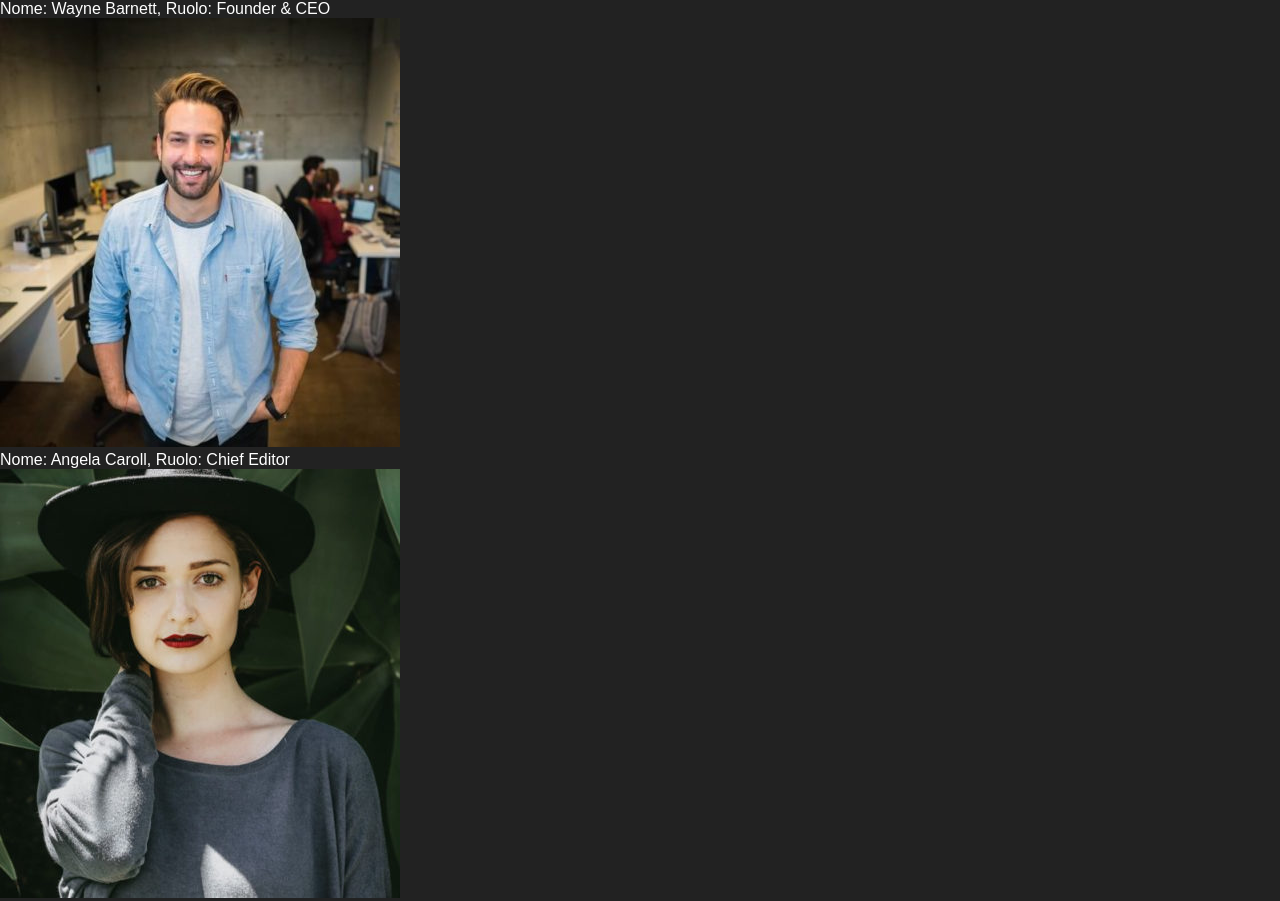
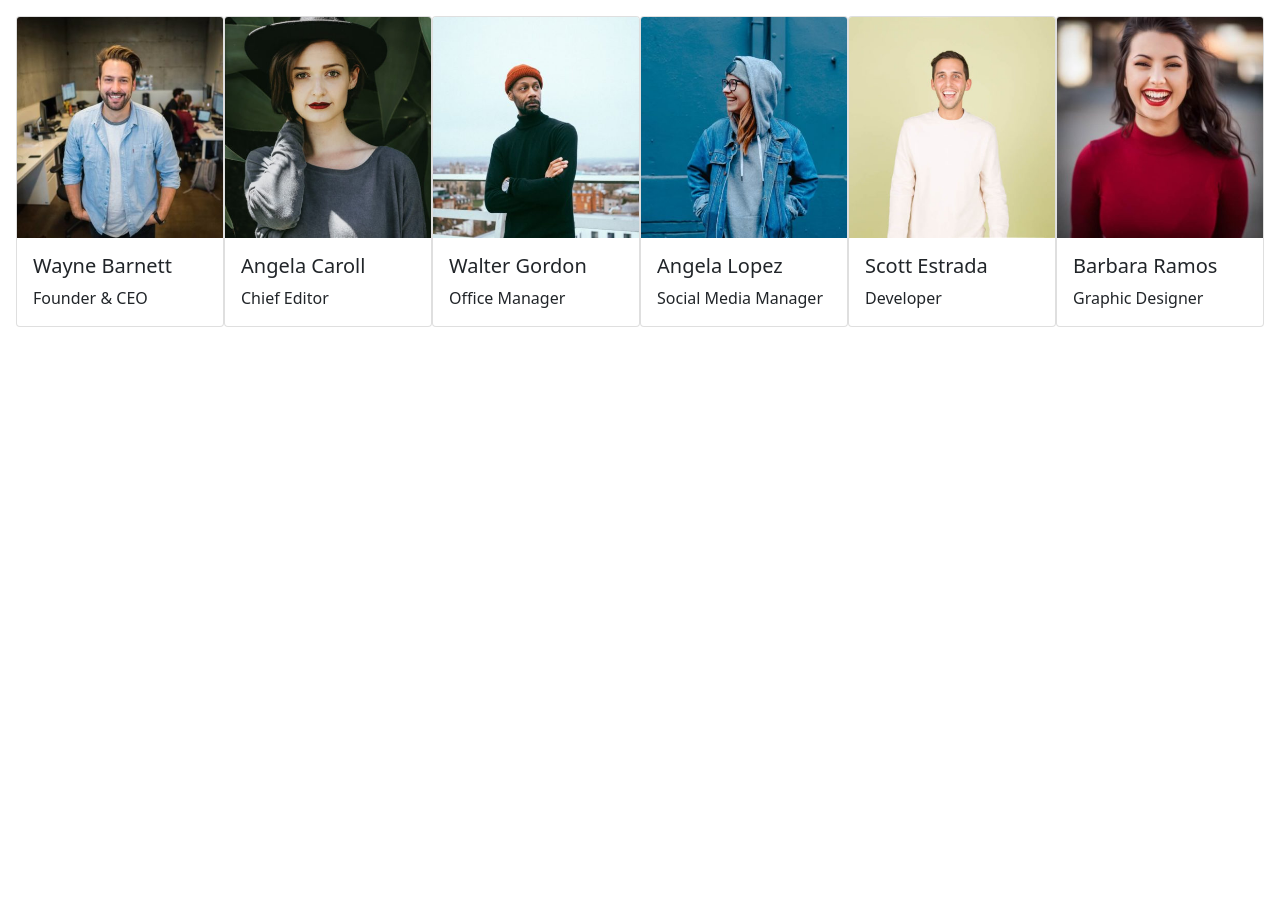
Before and after one commit to Mikee282828/js-our-team, a plain HTML site: page index.html in a window 1280 px wide. Shown: the top 901 px of the page. After the commit the page ends 800 px from the top, so only its background shows below. Drawn offline with nearby package versions, Linux system fonts and the light colour scheme.

Commit message:
bonus2 - bootstrap card

```diff
--- a/index.html
+++ b/index.html
@@ -4,9 +4,11 @@
     <meta charset="UTF-8">
     <meta name="viewport" content="width=device-width, initial-scale=1.0">
     <title>js-our-team</title>
-    <link rel="stylesheet" href="style.css">
+    <link href="https://cdn.jsdelivr.net/npm/bootstrap@5.0.2/dist/css/bootstrap.min.css" rel="stylesheet" integrity="sha384-EVSTQN3/azprG1Anm3QDgpJLIm9Nao0Yz1ztcQTwFspd3yD65VohhpuuCOmLASjC" crossorigin="anonymous">
 </head>
 <body>
+    <div id ="areaLavoro" class="mt-3 mx-3 d-flex justify-content-between">
+    </div>
     <script src="main.js"></script>
 </body>
 </html>
--- a/main.js
+++ b/main.js
@@ -10,6 +10,13 @@ StampaInfo(team);
 
 function StampaInfo(array) {
     for (let i = 0; i < array.length; i++) {
-        document.querySelector("body").innerHTML += `Nome: ${array[i].Nome}, Ruolo: ${array[i].Ruolo}<br><img  src="./img/${array[i].Immagine}"> <br>`;
+        document.querySelector("#areaLavoro").innerHTML +=
+           `<div class="card" style="width: 18rem;">
+                <img src="./img/${array[i].Immagine}" class="card-img-top">
+                    <div class="card-body">
+                        <h5 class="card-title">${array[i].Nome}</h5>
+                        <p class="card-text">${array[i].Ruolo}</p>
+                    </div>
+            </div>`;
     }
 }
```
